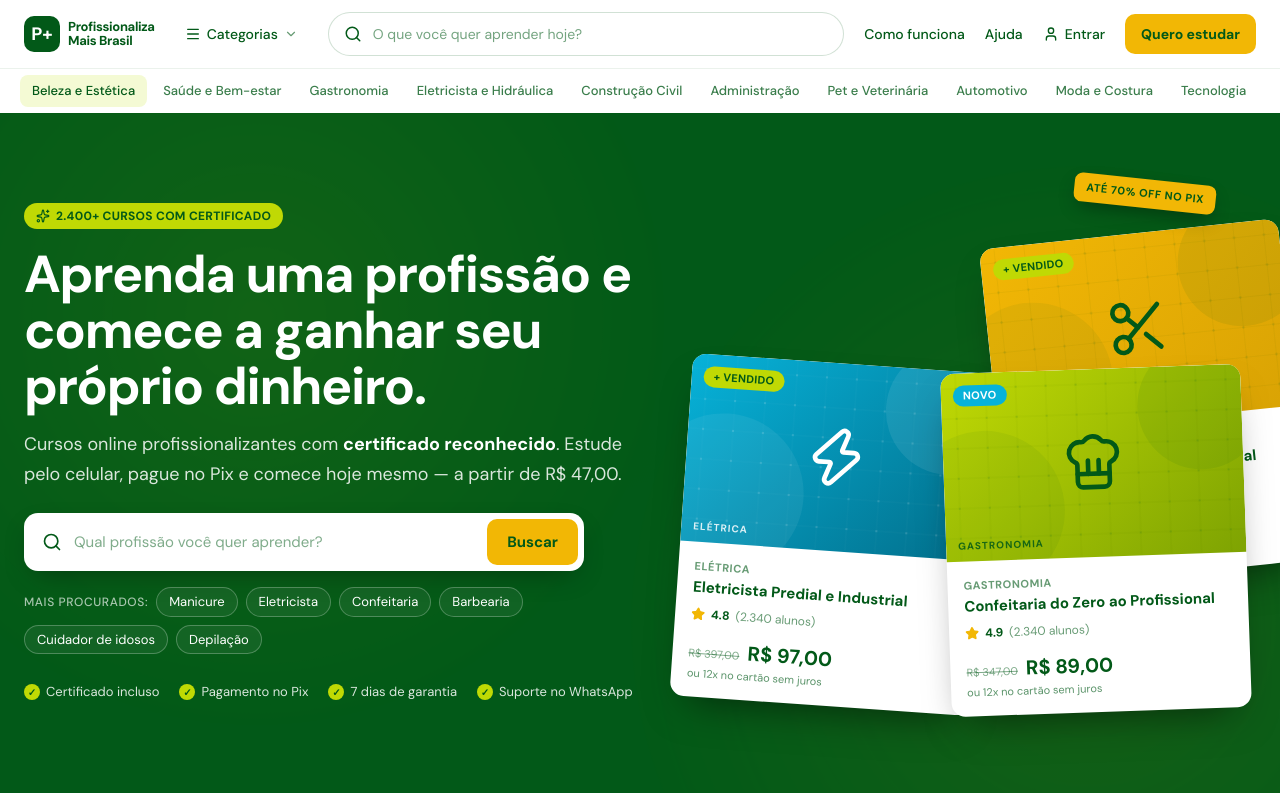
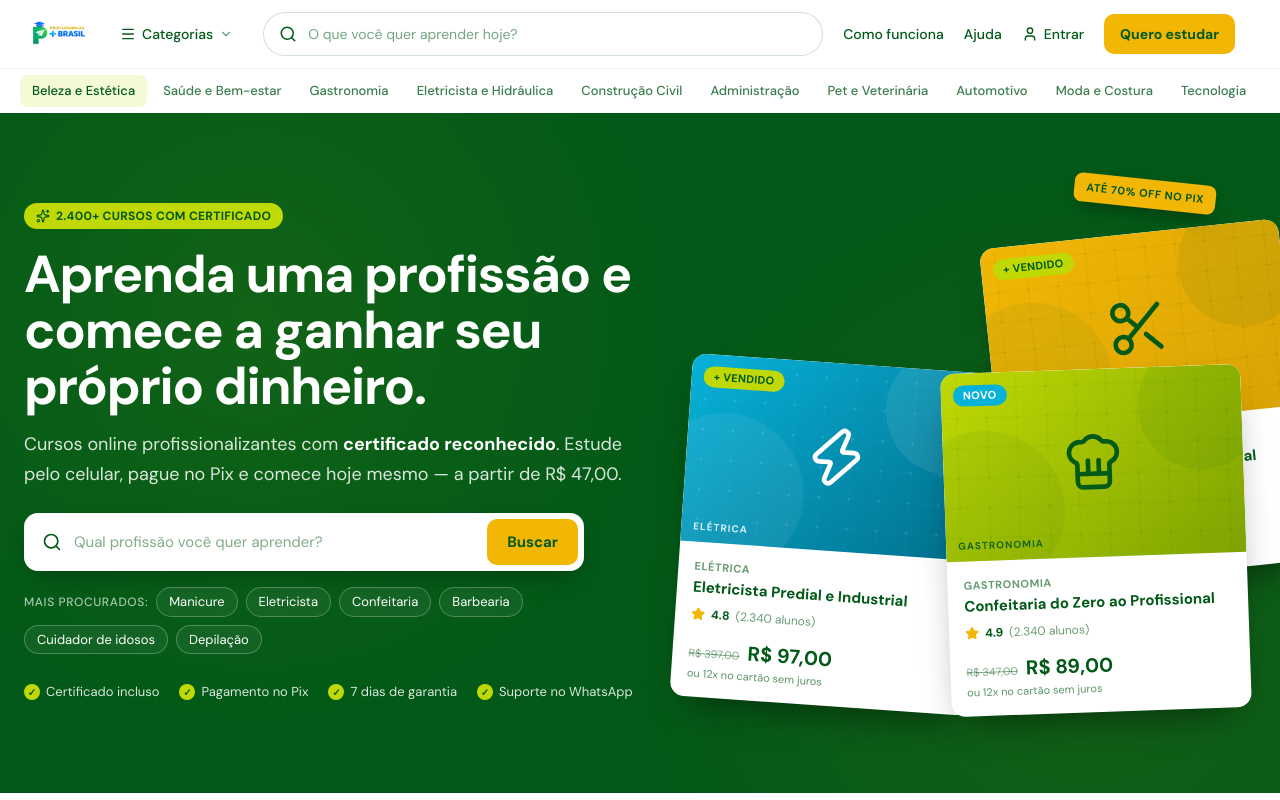
Before and after one commit to lucasaraujore9-svg/Profissionaliza-Mais-Brasil, a Next.js app: page / in a window 1280 px wide. Shown: the top 800 px of the page. Built offline with nearby package versions, Linux system fonts and the light colour scheme.

Commit message:
feat(054): aplica logo oficial na navbar e footer da home

```diff
--- a/src/components/shared/layouts/footer-main.tsx
+++ b/src/components/shared/layouts/footer-main.tsx
@@ -1,4 +1,5 @@
 import Link from "next/link"
+import Image from "next/image"
 import { MessageCircle, Mail, MapPin, Camera, Users, PlayCircle } from "lucide-react"
 
 const GRUPOS = [
@@ -41,14 +42,18 @@ export function FooterMain() {
       <div className="mx-auto max-w-[1280px] px-4 pt-14 pb-8 md:px-6">
         <div className="grid gap-10 md:grid-cols-[1.4fr_1fr_1fr_1fr]">
           <div>
-            <Link href="/" className="inline-flex items-center gap-2">
-              <span className="grid h-10 w-10 place-items-center rounded-md bg-[var(--color-pmb-gold)] text-[18px] font-black text-[var(--color-pmb-green)]">
-                P+
-              </span>
-              <span className="leading-tight">
-                <span className="block text-[15px] font-black">Profissionaliza</span>
-                <span className="block text-[13px] font-bold text-[var(--color-pmb-lime)]">Mais Brasil</span>
-              </span>
+            <Link
+              href="/"
+              aria-label="Profissionaliza Mais Brasil"
+              className="inline-flex items-center rounded-lg bg-white p-2"
+            >
+              <Image
+                src="/images/logo.png"
+                alt="Profissionaliza Mais Brasil"
+                width={1536}
+                height={1024}
+                className="h-10 w-auto"
+              />
             </Link>
 
             <p className="mt-4 max-w-sm text-[13.5px] leading-relaxed text-white/75">
--- a/src/components/shared/layouts/navbar-main.tsx
+++ b/src/components/shared/layouts/navbar-main.tsx
@@ -1,6 +1,7 @@
 "use client"
 
 import Link from "next/link"
+import Image from "next/image"
 import { useState } from "react"
 import { Search, Menu, X, ChevronDown, User } from "lucide-react"
 
@@ -25,21 +26,15 @@ export function NavbarMain() {
   return (
     <header className="sticky top-0 z-40 bg-white shadow-[0_1px_0_0_rgba(2,89,24,0.08)]">
       <div className="mx-auto flex h-[68px] max-w-[1280px] items-center gap-3 px-4 md:gap-5 md:px-6">
-        <Link href="/" className="flex items-center gap-2 shrink-0" aria-label="Início">
-          <span
-            aria-hidden
-            className="grid h-9 w-9 place-items-center rounded-lg bg-[var(--color-pmb-green)] text-white font-bold text-lg leading-none"
-          >
-            P+
-          </span>
-          <span className="hidden sm:flex flex-col leading-[1.05]">
-            <span className="text-[13px] font-bold text-[var(--color-pmb-green)] tracking-tight">
-              Profissionaliza
-            </span>
-            <span className="text-[13px] font-bold text-[var(--color-pmb-green)] tracking-tight">
-              Mais Brasil
-            </span>
-          </span>
+        <Link href="/" className="flex items-center shrink-0" aria-label="Profissionaliza Mais Brasil">
+          <Image
+            src="/images/logo.png"
+            alt="Profissionaliza Mais Brasil"
+            width={1536}
+            height={1024}
+            priority
+            className="h-10 w-auto md:h-11"
+          />
         </Link>
 
         <button
```
